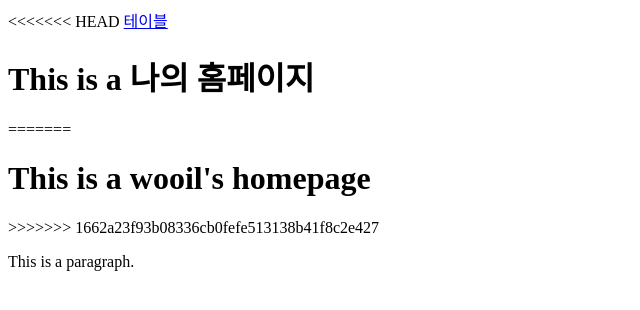
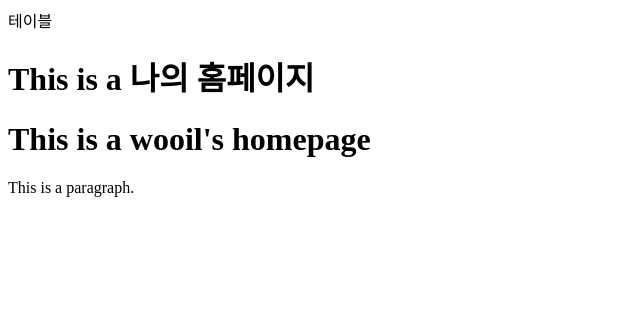
Before and after one commit to wooillee123/testweb, a plain HTML site: page index.html in a window 1280 px wide. Shown: the whole page, without its empty margins (0-640 px from the left). Drawn offline with Linux system fonts and the light colour scheme.

Commit message:
Update index.html

```diff
--- a/index.html
+++ b/index.html
@@ -4,13 +4,11 @@
 <title>Page Title</title>
 </head>
 <body>
-<<<<<<< HEAD
+<HEAD
 <a href="html/table.html"> 테이블 </a>
 <h1>This is a 나의 홈페이지</h1>
-=======
 
 <h1>This is a wooil's homepage</h1>
->>>>>>> 1662a23f93b08336cb0fefe513138b41f8c2e427
 <p>This is a paragraph.</p>
 
 </body>
```
